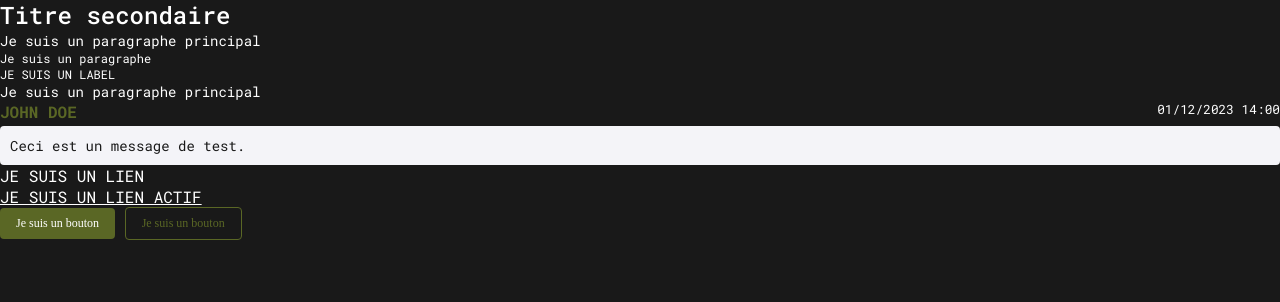
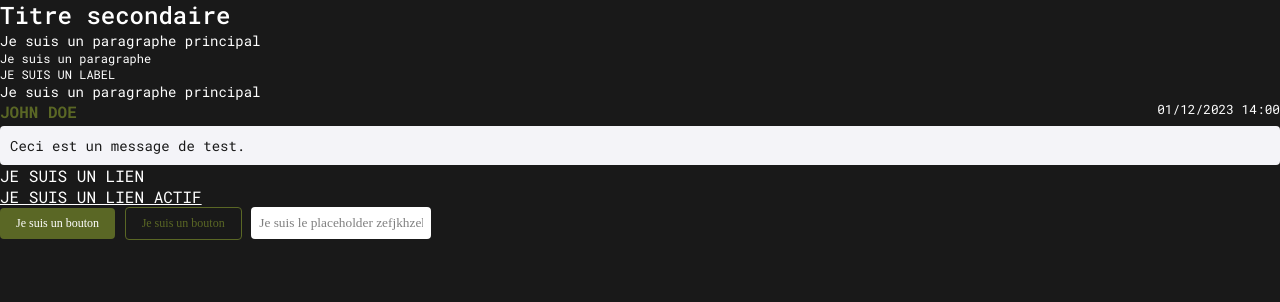
Before and after one commit to Triips-TheCoder/HETIC-FLASK-CHAT, a Flask app: page / in a window 1280 px wide. Shown: the part 152-454 px from the top of the page. Run offline with Flask 3, Linux system fonts and the light colour scheme.

Commit message:
add input

```diff
--- a/static/css/main.css
+++ b/static/css/main.css
@@ -78,3 +78,16 @@ button:hover {
     color: #5A6725;
     background-color: unset;
 }
+
+input {
+    outline: initial;
+    border: initial;
+    font-family: initial;
+    padding: 8px;
+    border-radius: 4px;
+}
+
+input::placeholder {
+    color: black;
+    opacity: .5;
+}
--- a/templates/index.html
+++ b/templates/index.html
@@ -30,6 +30,8 @@
 
     <button>Je suis un bouton</button>
     <button class="button--secondary">Je suis un bouton</button>
+
+    <input placeholder="Je suis le placeholder zefjkhzekfjhefjzhzef" />
 </body>
 
 </html>
```
